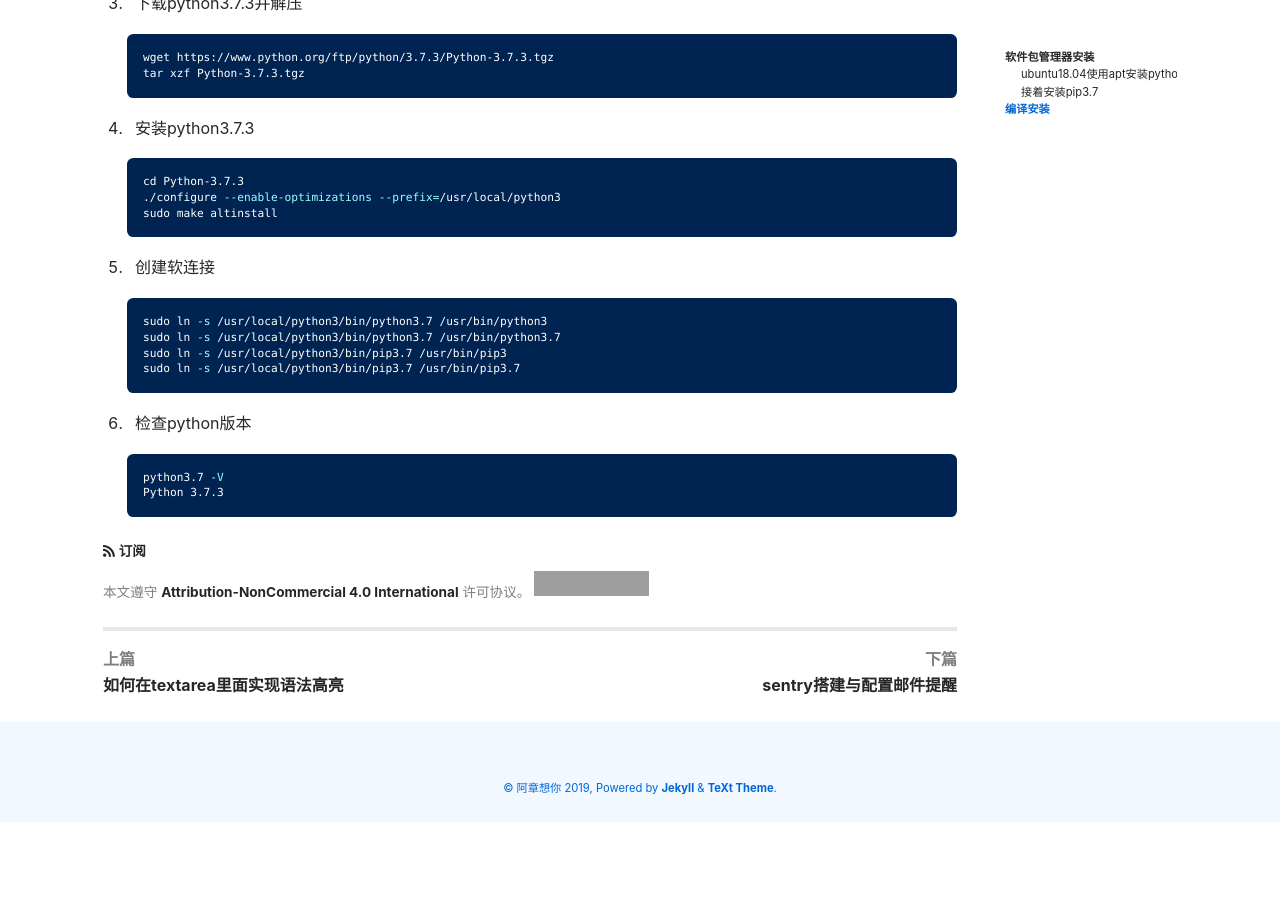
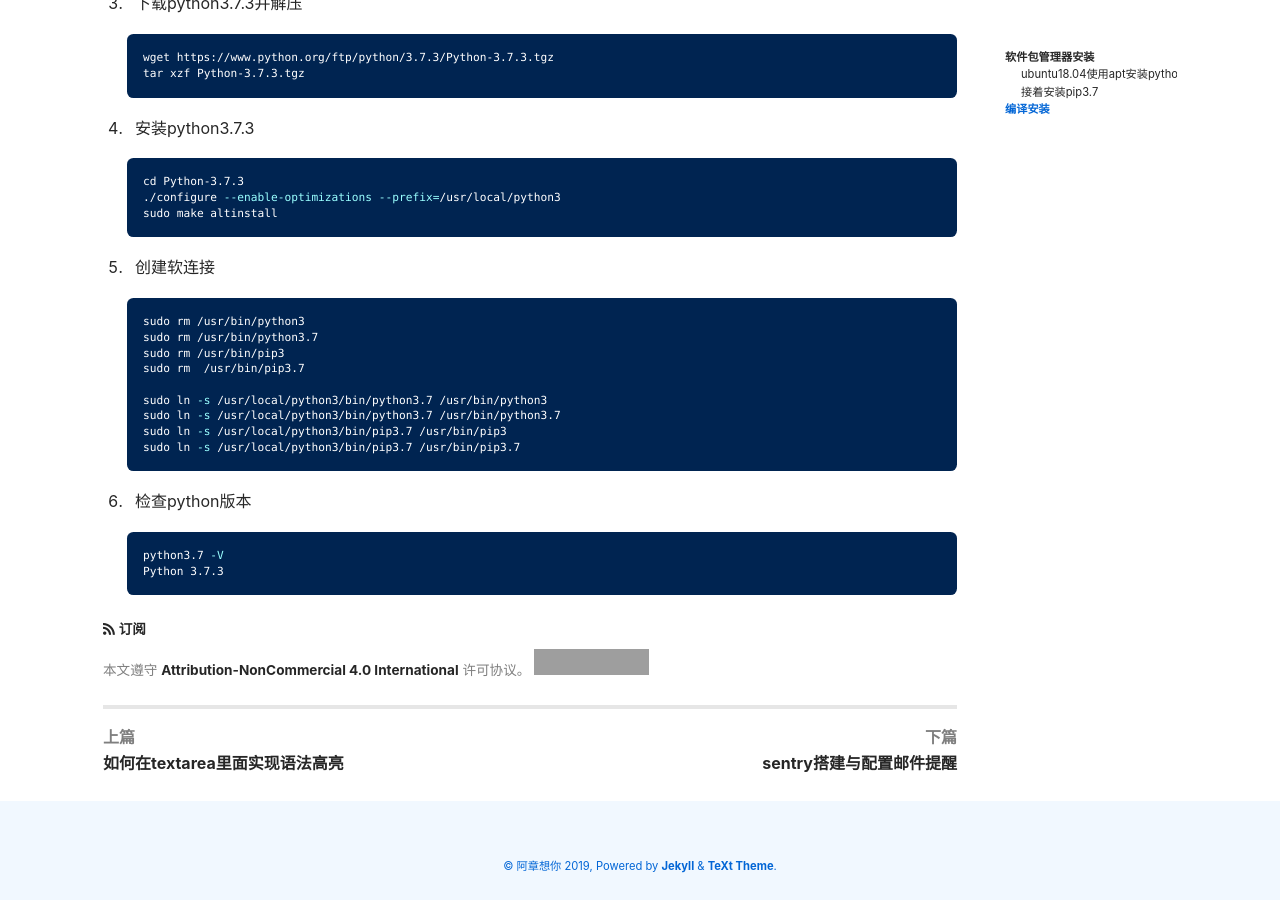
Before and after one commit to CheungChan/iblog, a Jekyll site: the page built from _posts/2019-05-24-linux安装python3.7.md, in a window 1280 px wide and 900 px high, scrolled down 2096 px. Built offline with Jekyll 4.4.1, drawn with Linux system fonts in a browser that asks for light colours; nearby versions of some CDN libraries; comment, search, counter and statistics services are not loaded; before the commit the page ends 2918 px from its top, so only the background shows below that; grey boxes are pictures that could not be loaded.

Commit message:
centos安装python3.7

````diff
--- a/_posts/2019-05-24-linux安装python3.7.md
+++ b/_posts/2019-05-24-linux安装python3.7.md
@@ -104,6 +104,11 @@ sudo python3.7 get-pip.py
 4. 创建软连接
 
    ```bash
+   sudo rm /usr/bin/python3
+   sudo rm /usr/bin/python3.7
+   sudo rm /usr/bin/pip3
+   sudo rm  /usr/bin/pip3.7
+
    sudo ln -s /usr/local/python3/bin/python3.7 /usr/bin/python3
    sudo ln -s /usr/local/python3/bin/python3.7 /usr/bin/python3.7
    sudo ln -s /usr/local/python3/bin/pip3.7 /usr/bin/pip3
````
